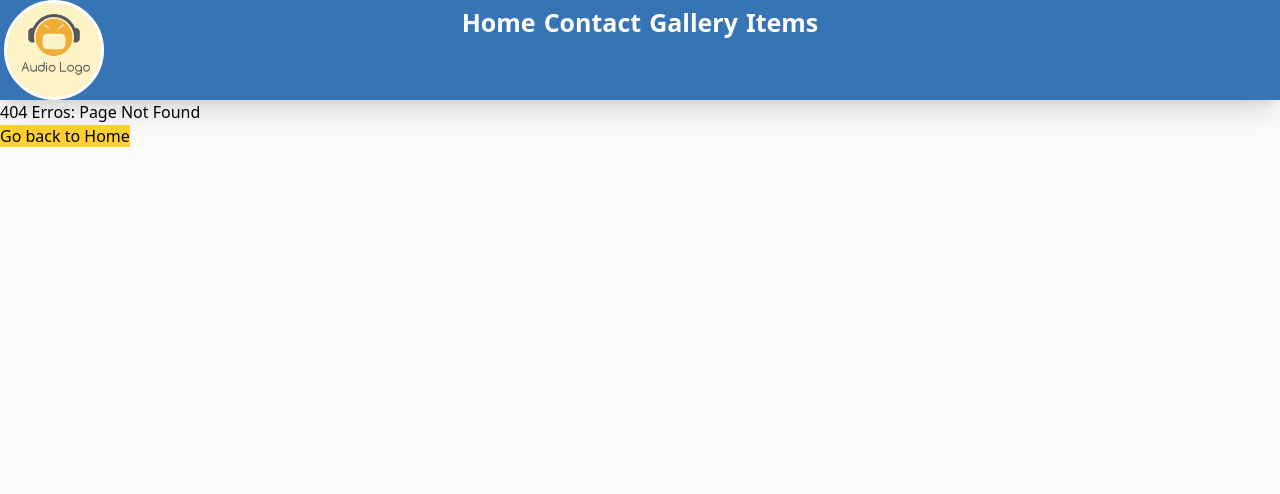
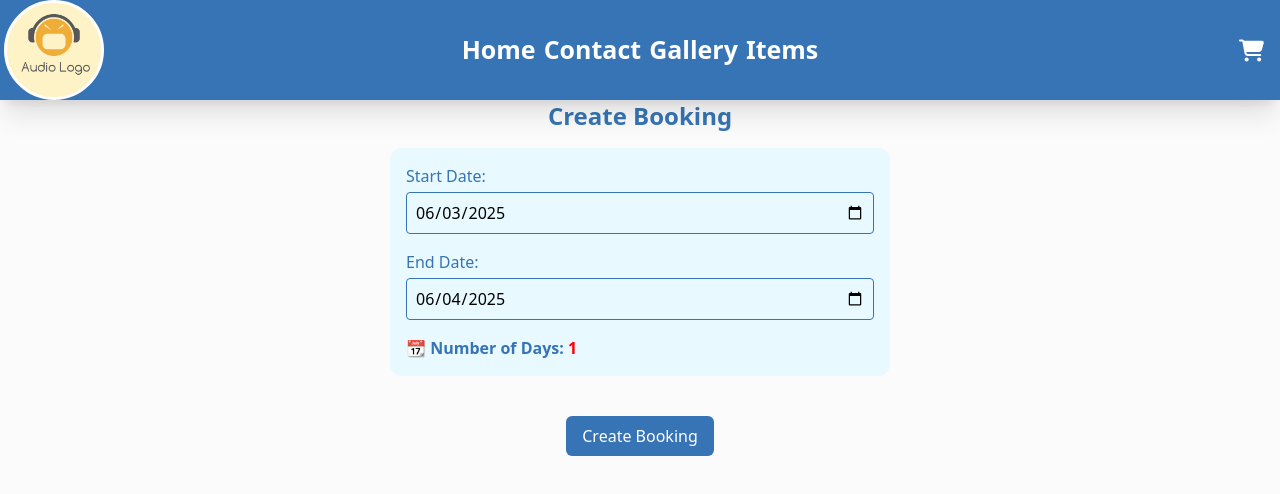
Before and after one commit to HVPasindu/Kv_audio_frontend, a React (Vite) app: page /booking in a window 1280 px wide. Before the commit this address had no page. Shown: the top 494 px of the page. Built offline with nearby package versions, Linux system fonts and the light colour scheme.

Commit message:
create orderItems (create cart)😎

```diff
--- a/src/App.jsx
+++ b/src/App.jsx
@@ -8,6 +8,7 @@ import LoginPage from './page/login/login';
 import { Toaster } from 'react-hot-toast';
 import RegisterPage from './page/register/register';
 import Testing from './Component/testing';
+
 
 function App() {
 
@@ -21,6 +22,7 @@ function App() {
           <Route path='/*' element={<HomePage/>}/>
           <Route path="/login" element={<LoginPage/>}/>
           <Route path="/register" element={<RegisterPage/>}/>
+
           <Route path="/testing" element={<Testing/>}/>
 
         </Routes>
--- /dev/null
+++ b/src/Component/bookingitem.jsx
@@ -0,0 +1,82 @@
+import axios from "axios";
+import { useEffect, useState } from "react";
+import { addToCart, removeFromeCart } from "../utils/cart";
+import { FaArrowDown, FaArrowUp, FaTrash } from "react-icons/fa6";
+
+export default function BookingItem({ itemKey, qty, refresh }) {
+  const [item, setItem] = useState(null);
+  const [status, setStatus] = useState("loading"); // loading, success, error
+
+  useEffect(() => {
+    if (status === "loading") {
+      axios
+        .get(`${import.meta.env.VITE_BACKEND_URL}/api/product/${itemKey}`)
+        .then((res) => {
+          setItem(res.data);
+          setStatus("success");
+        })
+        .catch((err) => {
+          console.error(err);
+          setStatus("error");
+          removeFromeCart(itemKey);
+          refresh();
+        });
+    }
+  }, [status]);
+
+  if (status === "loading") {
+    return (
+      <div className="w-full max-w-[500px] p-4 bg-[var(--color-secondary)] rounded-xl shadow flex items-center justify-center text-[var(--color-accent)]">
+        Loading item...
+      </div>
+    );
+  }
+
+  if (status === "error") {
+    return null;
+  }
+
+  return (
+    <div className="w-full max-w-[500px] p-4 bg-[var(--color-primary)] rounded-2xl shadow flex flex-row items-center gap-4 border border-[var(--color-secondary)] mb-4 relative">
+        <div className="absolute right-[-45px] text-red-500 cursor-pointer hover:text-white hover:bg-red-500 p-[10px] rounded-full">
+        <FaTrash onClick={()=>{
+            removeFromeCart(itemKey);
+            refresh();
+        }} />
+        </div>
+      <img
+        src={item.image[0]}
+        alt={item.name}
+        className="w-24 h-24 object-cover rounded-xl border border-[var(--color-secondary)]"
+      />
+      <div className="flex flex-col flex-1">
+        <h2 className="text-lg font-semibold text-[var(--color-accent)]">{item.name}</h2>
+
+        <div className="flex flex-row justify-between items-center mt-2">
+          <span className="text-[var(--color-highlight)] font-bold">Rs. {item.price.toFixed(2)}</span>
+          <p className="relative">Qty:
+            <button className="absolute top-[-20px] hover:text-accent" onClick={()=>{
+                addToCart(itemKey,1);
+                refresh();
+            }}> <FaArrowUp/> </button> {qty}
+            <button className="absolute bottom-[-20px] left-[30px] hover:text-accent" onClick={()=>{
+
+                    if(qty==1){
+                        removeFromeCart(itemKey);
+                        refresh();
+                    }else{
+                        addToCart(itemKey,-1);
+                        refresh();
+                    }
+
+
+            }}> <FaArrowDown/> </button>
+
+            </p>
+          <span className="text-[var(--color-accent)]">Rs.{(item.price * qty).toFixed(2)}</span>
+        </div>
+      </div>
+
+    </div>
+  );
+}
--- a/src/Component/header.jsx
+++ b/src/Component/header.jsx
@@ -1,8 +1,9 @@
+import { FaCartShopping } from "react-icons/fa6";
 import { Link } from "react-router-dom";
 
 export default function Header(){
     return(
-         <header className="w-full h-[100px] shadow-xl flex justify-center relative bg-accent text-white">
+         <header className="w-full h-[100px] shadow-xl flex justify-center items-center relative bg-accent text-white">
                 <img src="lo.png" alt="logo" className="w-[100px] h-[100px] object-cover border-[3px] bg-amber-100 items-center absolute left-1 rounded-full"/>
 
                 <Link to="/" className="text-[25px] font-bold m-1">
@@ -17,6 +18,9 @@ export default function Header(){
                 <Link to="/items" className="text-[25px] font-bold m-1">
                     Items
                 </Link>
+                <Link to="/booking" className="text-[25px] font-bold m-1 absolute right-3">
+                    <FaCartShopping/>
+                </Link>
 
          </header>
     )
--- /dev/null
+++ b/src/page/Home/bookingPage.jsx
@@ -0,0 +1,99 @@
+import { useState } from "react";
+import { formatDate, loadCart } from "../../utils/cart";
+import BookingItem from "../../Component/bookingitem";
+import axios from "axios";
+import toast from "react-hot-toast";
+
+export default function BookingPage() {
+  const [cart, setCart] = useState(loadCart());
+
+  const today = formatDate(new Date());
+  const tomorrow = formatDate(new Date(Date.now() + 24 * 60 * 60 * 1000));
+
+  const [startDate, setStartDate] = useState(today);
+  const [endDate, setEndDate] = useState(tomorrow);
+
+  function realoadCart() {
+    setCart(loadCart());
+  }
+
+  // Calculate number of days between start and end date
+  const calculateDays = () => {
+    const start = new Date(startDate);
+    const end = new Date(endDate);
+    const diffTime = end - start;
+    const diffDays = Math.ceil(diffTime / (1000 * 60 * 60 * 24));
+    return diffDays > 0 ? diffDays : 0;
+  };
+
+  const totalDays = calculateDays();
+
+  function handleBookingCreation(){
+    const cart=loadCart();
+    cart.startingDate = startDate;
+    cart.endingDate = endDate;
+    cart.days=calculateDays();
+
+    const token=localStorage.getItem("token");
+    axios.post(`${import.meta.env.VITE_BACKEND_URL}/api/orders`,cart,{
+        headers:{
+            Authorization:`Bearer ${token}`
+        }
+    }).then((res)=>{
+        console.log(res.data);
+        localStorage.removeItem("cart");
+        toast.success("Booking Created")
+        setCart(loadCart());
+    }).catch((err)=>{
+        console.error(err);
+        toast.error("Failed to create booking")
+
+    })
+  }
+
+  return (
+    <div className="w-full h-full flex flex-col items-center">
+      <h1 className="text-accent text-2xl font-bold mb-4">Create Booking</h1>
+
+      <div className="w-full max-w-[500px] flex flex-col gap-4 p-4 bg-[var(--color-secondary)] rounded-xl mb-6">
+        <label className="flex flex-col">
+          <span className="text-[var(--color-accent)] font-medium mb-1">Start Date:</span>
+          <input
+            type="date"
+            value={startDate}
+            onChange={(e) => setStartDate(e.target.value)}
+            className="border border-[var(--color-accent)] p-2 rounded"
+          />
+        </label>
+
+        <label className="flex flex-col">
+          <span className="text-[var(--color-accent)] font-medium mb-1">End Date:</span>
+          <input
+            type="date"
+            value={endDate}
+            onChange={(e) => setEndDate(e.target.value)}
+            className="border border-[var(--color-accent)] p-2 rounded"
+          />
+        </label>
+
+        <div className="text-[var(--color-accent)] font-semibold">
+          📆 Number of Days: <span className="text-[var(--color-highlight)]">{totalDays}</span>
+        </div>
+      </div>
+
+      <div className="w-full flex flex-col items-center">
+        {cart.orderedItems.map((item) => (
+          <BookingItem
+            key={item.key}
+            itemKey={item.key}
+            qty={item.qty}
+            refresh={realoadCart}
+          />
+        ))}
+      </div>
+      <div className="w-full flex justify-center mt-4 ">
+        <button className="bg-accent text-white px-4 py-2 rounded-md" onClick={handleBookingCreation}>Create Booking</button>
+      </div>
+    </div>
+  );
+}
--- a/src/page/Home/homepage.jsx
+++ b/src/page/Home/homepage.jsx
@@ -7,6 +7,7 @@ import Item from "./item";
 import Items from "./item";
 import Errorss from "./error";
 import ProductOverview from "./productOverview";
+import BookingPage from "./bookingPage";
 
 export default function HomePage(){
     return(
@@ -17,6 +18,7 @@ export default function HomePage(){
                     <Route path="/contact" element={<Contact/>}/>
                     <Route path="/gallery" element={<Gallery/>}/>
                     <Route path="/items" element={<Items/>}/>
+                    <Route path="/booking" element={<BookingPage/>}/>
                     <Route path="/product/:key" element={<ProductOverview/>}/>
                     <Route path="/" element={<Home/>}/>
                     <Route path="/*" element={<Errorss/>}/>
--- a/src/page/Home/productOverview.jsx
+++ b/src/page/Home/productOverview.jsx
@@ -2,6 +2,8 @@ import axios from "axios";
 import { useEffect, useState } from "react";
 import { useParams } from "react-router-dom"
 import ImageSlider from "../../Component/imageSlider";
+import { addToCart, loadCart } from "../../utils/cart";
+import toast from "react-hot-toast";
 
 export default function ProductOverview(){
     const params=useParams();
@@ -21,7 +23,7 @@ export default function ProductOverview(){
     },[])
 
     return(
-        <div className="w-full  h-full flex justify-center">
+        <div className="w-full  h-full flex justify-center ">
             {
                 loadingStatus=="loading" &&
                 <div className="w-full h-full flex justify-center items-center">
@@ -45,6 +47,11 @@ export default function ProductOverview(){
                             <div className="mt-4 text-sm text-gray-600">
                                 <span className="font-medium">Dimentions:</span>{product.dimensions}
                             </div>
+                            <button className="mt-4 bg-accent text-white px-4 py-2 rounded-md" onClick={()=>{
+                                addToCart(product.key,1);
+                                toast.success("Added to cart");
+                                console.log(loadCart())
+                            }}>Add to Cart</button>
 
                         </div>
 
--- /dev/null
+++ b/src/utils/cart.jsx
@@ -0,0 +1,51 @@
+export function loadCart(){
+    let cart = localStorage.getItem("cart");
+    if(cart==null){
+        cart = {
+            orderedItems : [],
+            days : 1,
+            startingDate :formatDate( new Date()),
+            endingDate : formatDate(new Date())
+
+    }
+    const cartString = JSON.stringify(cart);
+    localStorage.setItem("cart",cartString)
+    return cart;
+}
+    cart = JSON.parse(cart);
+    return cart;
+
+
+}
+export function addToCart(key,qty){
+    const cart =loadCart();
+    let found =false;
+    //add karanna kalin balanava cart eke e key eka thiyena thava ekak thiyeda kiyala.thibboth eke qty vadi karanava
+    for(let i=0;i<cart.orderedItems.length;i++){
+        if(cart.orderedItems[i].key==key){
+            cart.orderedItems[i].qty +=qty;
+            found=true;
+        }
+    }
+    if(!found){
+        cart.orderedItems.push({key,qty});
+    }
+    const cartString=JSON.stringify(cart);
+    localStorage.setItem("cart",cartString);
+}
+
+export function removeFromeCart(key){
+    const cart = loadCart();
+    const newCart = cart.orderedItems.filter((item)=>item.key != key);
+    cart.orderedItems=newCart;
+    const cartString=JSON.stringify(cart);
+    localStorage.setItem("cart",cartString);
+}
+
+export function formatDate(date) {
+  const year = date.getFullYear();
+  const month = String(date.getMonth() + 1).padStart(2, '0'); // Months are zero-indexed
+  const day = String(date.getDate()).padStart(2, '0');
+
+  return `${year}-${month}-${day}`;
+}
```
